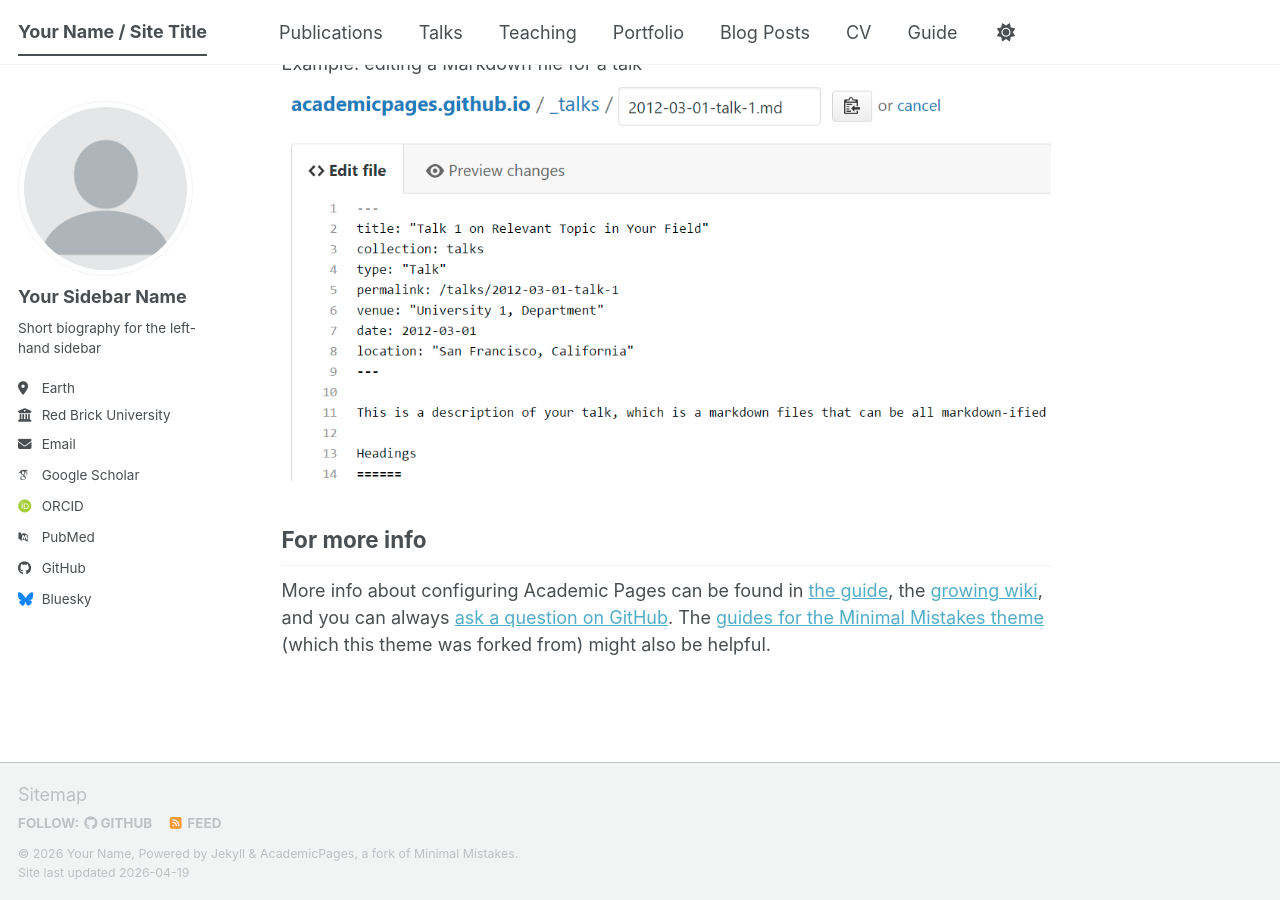
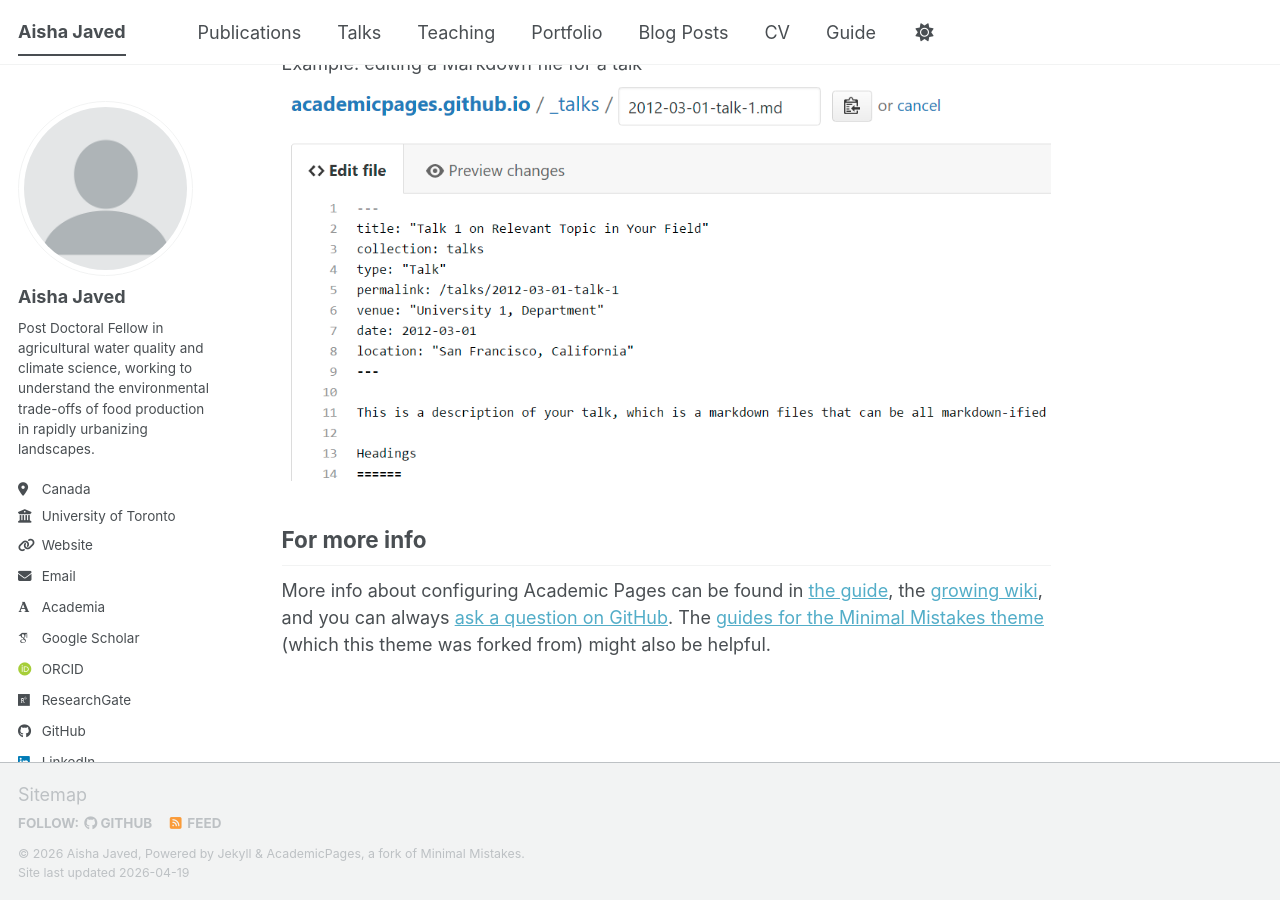
Before and after one commit to aishaj8/aishaj8.github.io, a Jekyll site: the page built from _pages/about.md, in a window 1280 px wide and 900 px high, scrolled down 2720 px. Built offline with Jekyll 4.4.1, drawn with Linux system fonts in a browser that asks for light colours; some web fonts are replaced; a script bundle is joined from its source files by our own code; library files that are not in the unit come from our copies.

Commit message:
Added basic config changes to _config.yml

```diff
--- a/_config.yml
+++ b/_config.yml
@@ -9,14 +9,14 @@
 # Basic Site Settings
 locale                   : "en-US"
 site_theme               : "default" # The available themes options are "default", "air", "sunrise", "mint", "dirt" and "contrast"
-title                    : "Your Name / Site Title"
+title                    : "Aisha Javed"
 title_separator          : "-"
-name                     : &name "Your Name"
-description              : &description "Your Name's academic portfolio"   # Update this with a general description of your site, this is the default if not overridden by a page
-url                      : https://academicpages.github.io # The base hostname & protocol for your site e.g. "https://[your GitHub username].github.io",
+name                     : &name "Aisha Javed"
+description              : &description "Aisha Javed's academic portfolio"   # Update this with a general description of your site, this is the default if not overridden by a page
+url                      : https://aishaj8.github.io # The base hostname & protocol for your site e.g. "https://[your GitHub username].github.io",
                                                            # or if you already have some other page hosted on Github then use "https://[your GitHub username].github.io/[Your Repo Name]"
 baseurl                  : "" # the subpath of your site, e.g. "/blog"
-repository               : "academicpages/academicpages.github.io"
+repository               : "aishaj8/aishaj8.github.io"
 
 # Site Author - The following control what appear as part of the author content on the side bar.
 #               If a field is blank the icon and link will not appear, otherwise it will be shown.
@@ -24,25 +24,25 @@ repository               : "academicpages/academicpages.github.io"
 author:
   # Biographic information
   avatar           : "profile.png"
-  name             : "Your Sidebar Name"
+  name             : "Aisha Javed"
   pronouns         : # example: "she/her"
-  bio              : "Short biography for the left-hand sidebar"
-  location         : "Earth"
-  employer         : "Red Brick University"
-  uri              : # URL
-  email            : "none@example.org"
+  bio              : "Post Doctoral Fellow in agricultural water quality and climate science, working to understand the environmental trade-offs of food production in rapidly urbanizing landscapes."
+  location         : "Canada"
+  employer         : "University of Toronto"
+  uri              : "https://ca.linkedin.com/in/aishajaved1"
+  email            : "aisha.javed@mail.utoronto.ca"
 
   # Academic websites
-  academia         : # URL
+  academia         : "https://uoft.me/EcoModellingLabPostDocs"
   arxiv            : # URL - Update with the correct link to your profile
   googlescholar    : "https://scholar.google.com/citations?user=PS_CX0AAAAAJ"
   inspire-hep      : # URL
   impactstory      : # URL
-  orcid            : "https://orcid.org/yourorcidurl"
+  orcid            : "https://orcid.org/0000-0002-8516-6370"
   semantic         : # URL
   ssrn             : # URL
-  pubmed           : "https://www.ncbi.nlm.nih.gov/pubmed/?term=john+snow"
-  researchgate     : # URL
+  pubmed           : # URL
+  researchgate     : "https://researchgate.net/Aisha-Javed-3"
   scopus           : # URL
   zotero           : # URL
 
@@ -51,13 +51,13 @@ author:
   bitbucket        : # Username - Update with your username on the site
   codepen          : # Username
   dribbble         : # Username
-  github           : "academicpages"
+  github           : "Aishaj8"
   kaggle           : # Username
   stackoverflow    : # User number or user number and name (i.e., use "1" or "1/jeff-atwood")
 
   # Social media
   artstation       : # Username
-  bluesky          : "bsky.app" # Replace this with you Bluesky username
+  bluesky          : # Username # Replace this with you Bluesky username
   facebook         : # Username
   flickr           : # Username
   foursquare       : # Username
@@ -66,7 +66,7 @@ author:
   keybase          : # Username
   instagram        : # Username
   lastfm           : # Username
-  linkedin         : # Username
+  linkedin         : "aishajaved1"
   mastodon         : # URL
   medium           : # URL
   pinterest        : # Username
```
